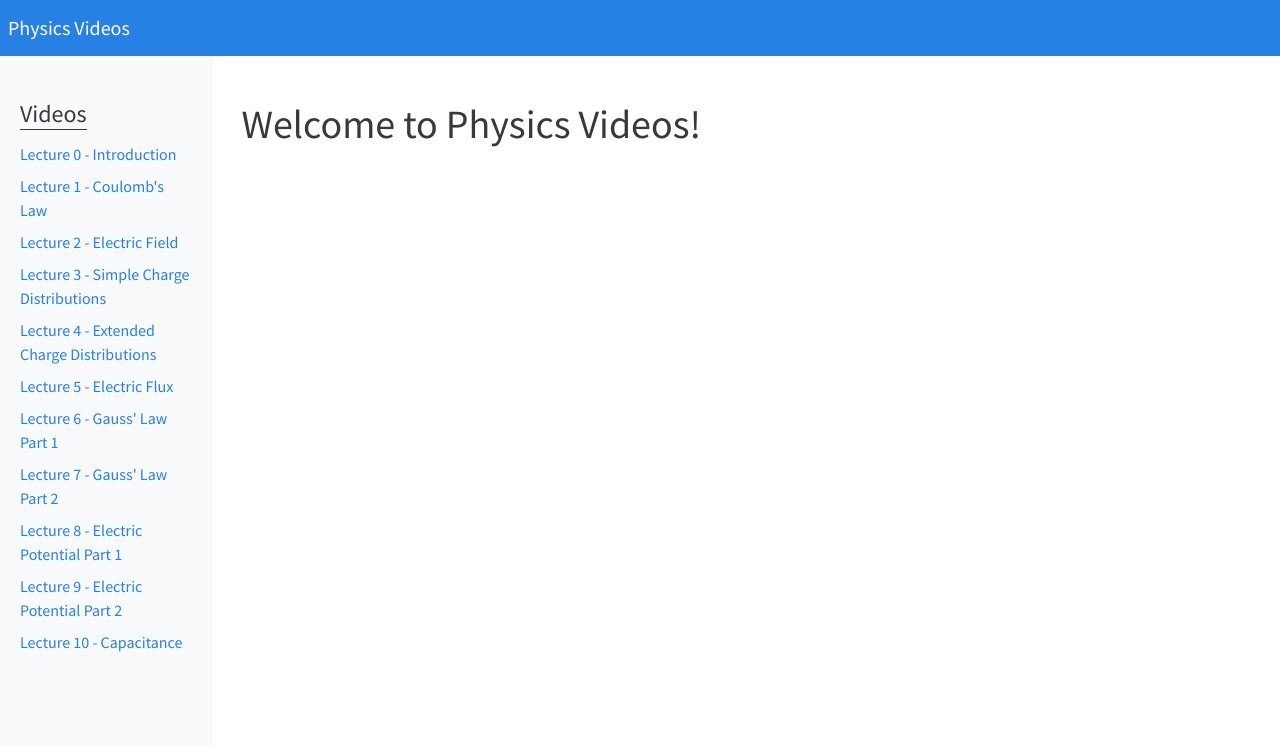
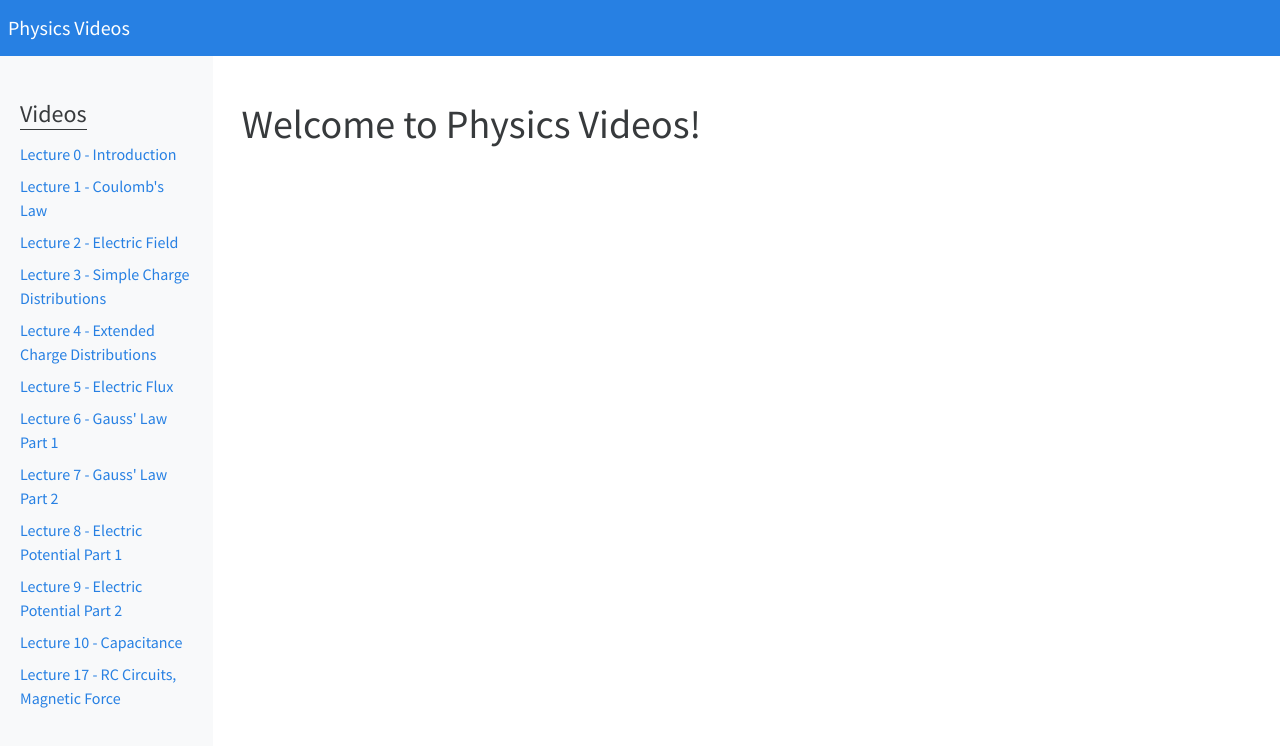
Before and after one commit to delta-12/physics-videos, a React (Create React App) app: page / in a window 1280 px wide. Shown: the top 746 px of the page. Built offline with nearby package versions, Linux system fonts and the light colour scheme.

Commit message:
update lectures

```diff
--- a/public/videos.json
+++ b/public/videos.json
@@ -261,6 +261,32 @@
                     "link": "https://www.youtube.com/watch?v=8ipZ1_dDOlM"
                 }
             ]
+        },
+        {
+            "number": 11,
+            "title": "Lecture 17 - RC Circuits, Magnetic Force",
+            "videos": [
+                {
+                    "name": "Charging a Capacitor",
+                    "link": "https://www.youtube.com/watch?v=takP_FV9ALo"
+                },
+                {
+                    "name": "Discharging a Capacitor",
+                    "link": "https://www.youtube.com/watch?v=FhRokNj6Nmk"
+                },
+                {
+                    "name": "Definition of Magnetic Field",
+                    "link": "https://www.youtube.com/watch?v=q2q_tqU3OkE"
+                },
+                {
+                    "name": "Magnetic Field Lines",
+                    "link": "https://www.youtube.com/watch?v=6dY__G4_iUE"
+                },
+                {
+                    "name": "Magnetic Fields and Circular Motion",
+                    "link": "https://www.youtube.com/watch?v=dz7vxjqlqcA"
+                }
+            ]
         }
     ]
 }
--- a/src/components/VideoSidebar.js
+++ b/src/components/VideoSidebar.js
@@ -5,7 +5,7 @@ export default class VideoSidebar extends Component {
 
   render() {
     return (
-      <nav className="col-md-2 d-none d-md-block bg-light sidebar" style={{ height: "100vh", position: "fixed" }}>
+      <nav className="col-md-2 d-none d-md-block bg-light sidebar" style={{ overflow: "auto", height: "100vh", position: "fixed" }}>
         <div className="sidebar-sticky mt-4">
           <ul className="nav flex-column">
             <h4 className="sidebar-heading d-flex justify-content-between align-items-center px-2 mt-4 mb-2 text-dark">
@@ -13,6 +13,9 @@ export default class VideoSidebar extends Component {
             </h4>
           </ul>
           <SidebarGroup links={this.props.links} />
+          <br></br>
+          <br></br>
+          <br></br>
         </div>
       </nav>
     )
```
